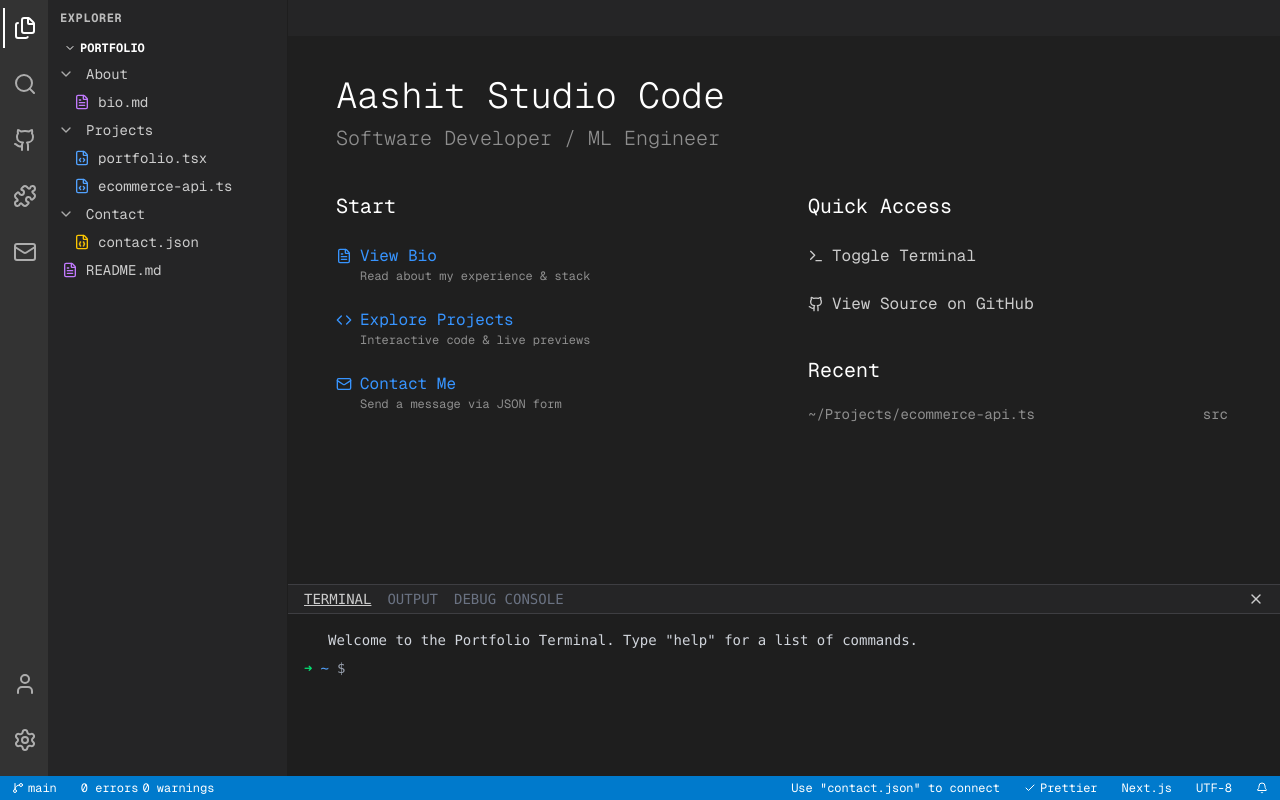
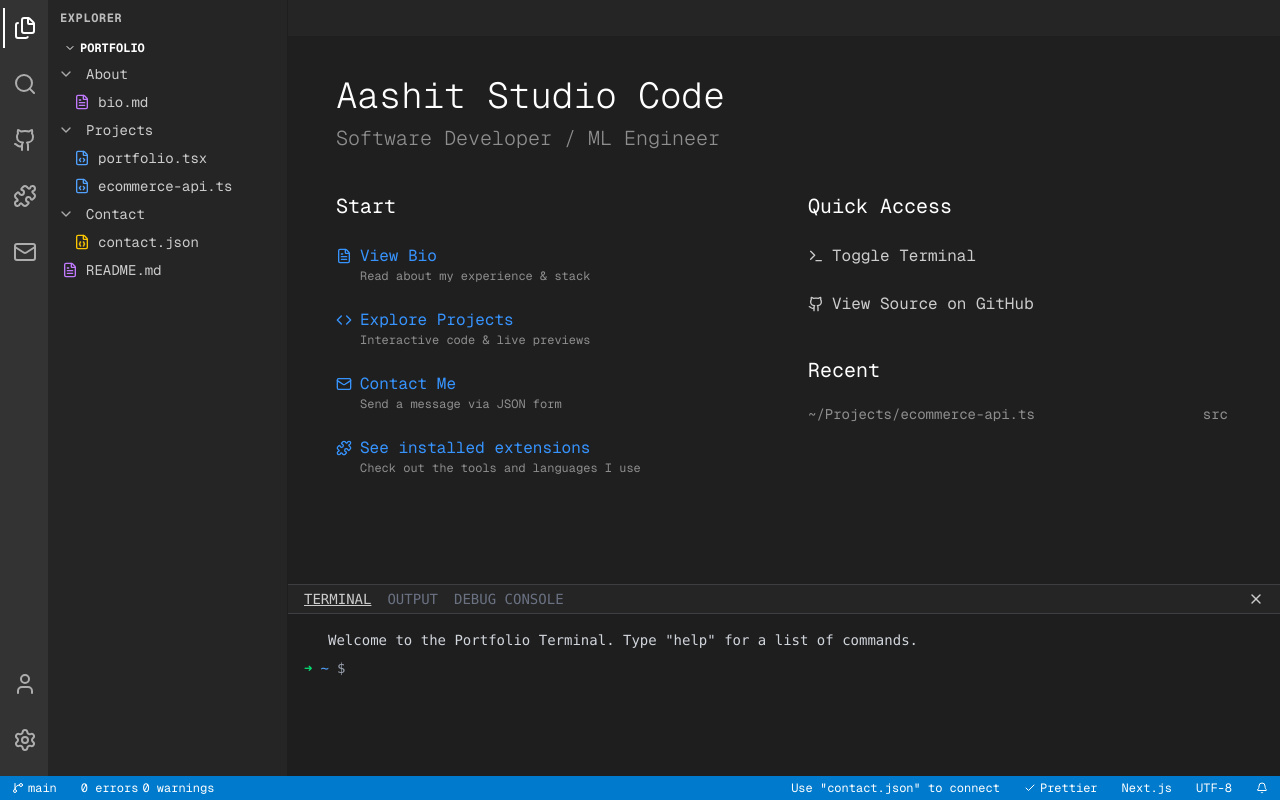
Before and after one commit to apaliwal3/AashitPaliwal, a Next.js app: page / in a window 1280 px wide. Built offline with nearby package versions, Linux system fonts and the light colour scheme.

Commit message:
Added extensions shortcut to startpage

```diff
--- a/components/Content/StartPage.tsx
+++ b/components/Content/StartPage.tsx
@@ -2,10 +2,10 @@
 
 import React from 'react';
 import { usePortfolio } from '../../context/PortfolioContext';
-import { FileText, Code, Mail, Terminal as TerminalIcon, Github } from 'lucide-react';
+import { FileText, Code, Mail, Terminal as TerminalIcon, Github, Puzzle } from 'lucide-react';
 
 const StartPage = () => {
-  const { openFile, toggleTerminal } = usePortfolio();
+  const { openFile, toggleTerminal, setActiveSidebarView, explorerVisible, toggleExplorer } = usePortfolio();
 
   return (
     <div className="flex flex-col h-full bg-[#1f1f1f] text-[#cccccc] p-10 overflow-auto">
@@ -52,6 +52,20 @@ const StartPage = () => {
                 </div>
                 <span className="text-xs text-[#8e8e8e] ml-6 group-hover:text-[#cccccc]">Send a message via JSON form</span>
               </button>
+
+              <button
+                onClick={() => {
+                  setActiveSidebarView('extensions');
+                  if (!explorerVisible) toggleExplorer();
+                }}
+                className="group flex flex-col items-start p-2 -ml-2 rounded hover:bg-[#2a2d2e] transition-colors text-left"
+              >
+                <div className="flex items-center text-[#3794ff] group-hover:text-[#4daafc]">
+                  <Puzzle className="w-4 h-4 mr-2" />
+                  <span>See installed extensions</span>
+                </div>
+                <span className="text-xs text-[#8e8e8e] ml-6 group-hover:text-[#cccccc]">Check out the tools and languages I use</span>
+              </button>
             </div>
           </div>
 
```
